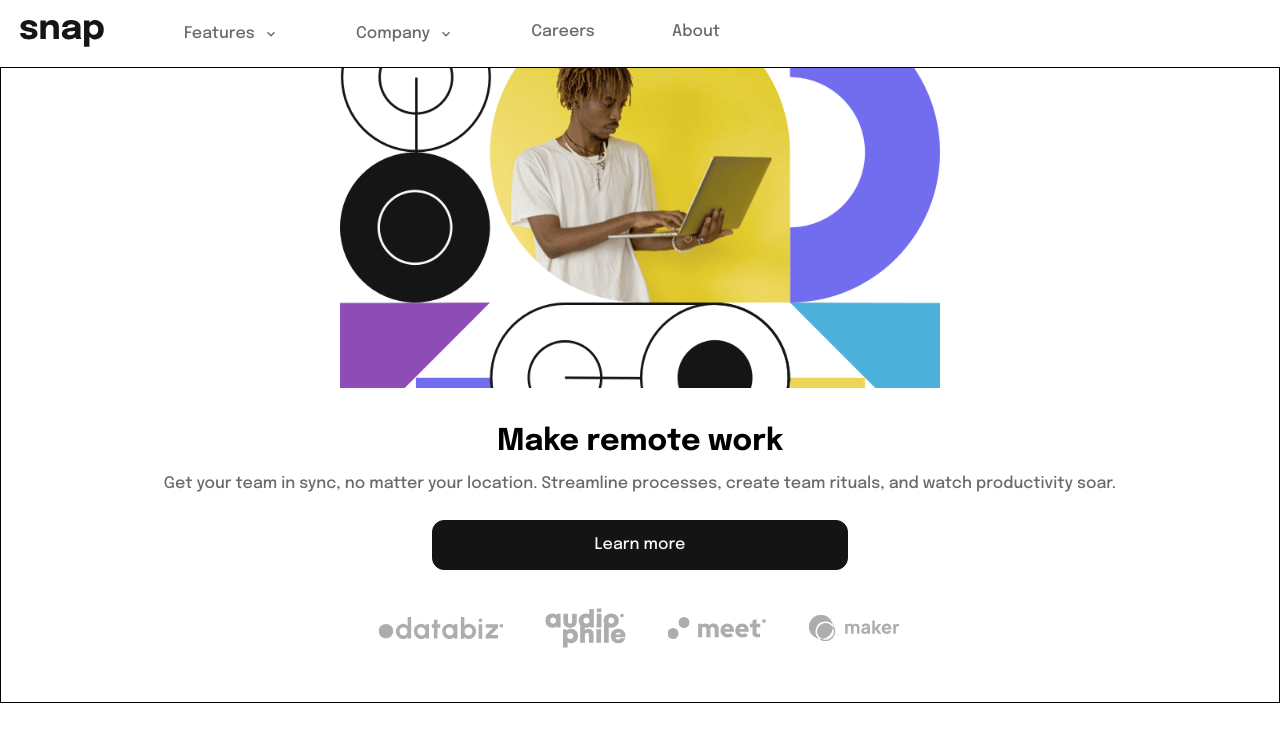
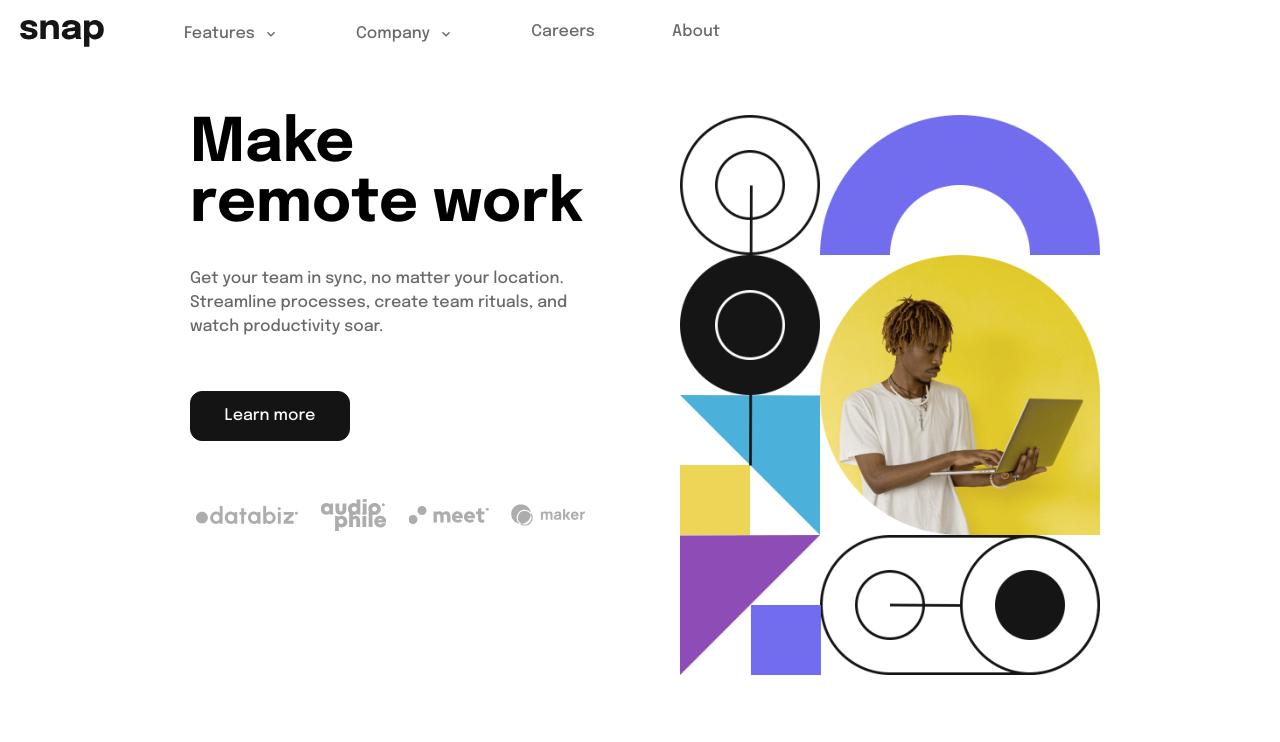
Before and after one commit to Di-void/intro-page-w-tailwind, a React (Vite) app: page / in a window 1280 px wide. Shown: the top 742 px of the page. Built offline with nearby package versions, Linux system fonts and the light colour scheme.

Commit message:
complete Hero for mobile and desktop design (#1)

```diff
--- a/src/components/Hero.jsx
+++ b/src/components/Hero.jsx
@@ -1,39 +1,55 @@
 import React from "react";
-import HeroImg from "../assets/images/image-hero-mobile.png";
+import HeroImgMobile from "../assets/images/image-hero-mobile.png";
+import HeroImgDesktop from "../assets/images/image-hero-desktop.png";
 import { icons } from "../libs/icons";
 
 const Hero = () => {
   return (
-    <main className="border">
-      <div className="w-full h-[320px] max-w-[600px] mx-auto">
-        <img src={HeroImg} alt="img" className="w-full h-full object-cover" />
+    <main className="gap-x-10 lg:grid lg:grid-cols-2 lg:px-8 lg:py-12 lg:w-[80vw] lg:mx-auto">
+      {/* HERO IMAGE */}
+      <div className="w-full h-[320px] lg:w-full lg:h-[60vh] xl:h-[70vh] mx-auto lg:order-2">
+        <img
+          src={HeroImgMobile}
+          alt="img"
+          className="w-full h-full object-cover lg:hidden"
+        />
+        <img
+          src={HeroImgDesktop}
+          alt="img"
+          className="w-full h-full object-cover xl:object-contain lg:block hidden"
+        />
       </div>
+      {/* END HERO IMAGE */}
 
-      <article className="mt-5 p-4">
-        <h2 className="text-3xl font-bold text-center">Make remote work</h2>
-        <p className="text-center text-medium-gray mt-3">
+      {/* HERO AND INFO */}
+      <article className="mt-5 lg:m-0 lg:w-full lg:relative">
+        <h2 className="text-3xl font-bold text-center max-w-[400px] mx-auto lg:text-6xl lg:text-left">
+          Make remote work
+        </h2>
+        <p className="text-center text-medium-gray mt-3 max-w-2xl lg:max-w-[400px] lg:text-left lg:mt-8 mx-auto">
           Get your team in sync, no matter your location. Streamline processes,
           create team rituals, and watch productivity soar.
         </p>
-        <div className="flex justify-center mt-6">
-          <button className="w-1/3 min-w-[160px] border border-almost-black bg-almost-black text-almost-white py-3 px-3 rounded-xl hover:bg-almost-white hover:text-almost-black duration-150">
+        <div className="flex justify-center lg:justify-start mt-6 max-w-lg lg:max-w-[400px] mx-auto">
+          <button className="w-1/3 min-w-[160px] max-w-[180px] border border-almost-black bg-almost-black text-almost-white py-3 px-3 rounded-xl hover:bg-almost-white hover:text-almost-black duration-150 lg:mt-7">
             Learn more
           </button>
         </div>
-        <footer className="flex justify-between mt-10 mb-10 max-w-lg mx-auto">
+        <footer className="flex justify-between mt-14 mb-10 lg:mb-0 max-w-lg mx-auto lg:max-w-[400px]">
           {icons.map((icon) => {
             return (
-              <div key={icon.id} className="">
+              <div key={icon.id}>
                 <img
                   src={icon.path}
                   alt="/"
-                  className="z-0 w-full h-full object-scale-down scale-75 md:scale-110"
+                  className="z-0 w-full h-full object-scale-down scale-75 md:scale-110 lg:scale-90"
                 />
               </div>
             );
           })}
         </footer>
       </article>
+      {/* HERO AND INFO */}
     </main>
   );
 };
--- a/src/components/Navbar.jsx
+++ b/src/components/Navbar.jsx
@@ -59,10 +59,10 @@ const Navbar = () => {
 
   return (
     <nav className="flex justify-between p-5">
-      {/* logo */}
-      <div className="flex md:w-[80%] max-w-[700px]">
-        <img src={Logo} alt="/" />
-        {/* desktop-links */}
+      {/* LOGO AND LINKS SECTION */}
+      <div className="flex md:w-[80%] max-w-[700px] ">
+        <img src={Logo} alt="/" className="hover:cursor-pointer" />
+        {/* DESKTOP MENU LINKS */}
         <ul className="hidden md:flex justify-between ml-20 w-[80%]">
           <li className="flex items-center text-medium-gray text-left">
             Features{" "}
@@ -79,8 +79,9 @@ const Navbar = () => {
           <li className="text-medium-gray text-left">Careers</li>
           <li className="text-medium-gray text-left">About</li>
         </ul>
-        {/* desktop links */}
+        {/* END DESKTOP MENU LINKS */}
       </div>
+      {/* END LOGO AND LINKS SECTION */}
 
       {/* mobile-menu */}
       {/* overlay */}
--- a/tailwind.config.cjs
+++ b/tailwind.config.cjs
@@ -2,7 +2,11 @@
 module.exports = {
   content: ["./index.html", "./src/**/*.{js,ts,jsx,tsx}"],
   theme: {
-    colors: {},
+    colors: {
+      red: "red",
+      blue: "blue",
+      white: "white",
+    },
     fontFamily: {
       epilogue: ["Epilogue", "sans-serif"],
     },
```
